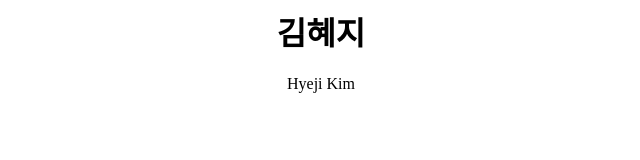
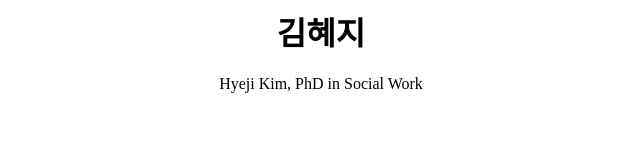
Before and after one commit to vglpz/vglpz.github.io, a plain HTML site: page index.html in a window 1280 px wide. Shown: the whole page, without its empty margins (319-959 px from the left). Drawn offline with Linux system fonts and the light colour scheme.

Commit message:
Update index.html

```diff
--- a/index.html
+++ b/index.html
@@ -5,7 +5,7 @@
 
 <center>
 <h1>김혜지</h1>
-Hyeji Kim
+Hyeji Kim, PhD in Social Work
 </center>
 
 </BODY>
```
